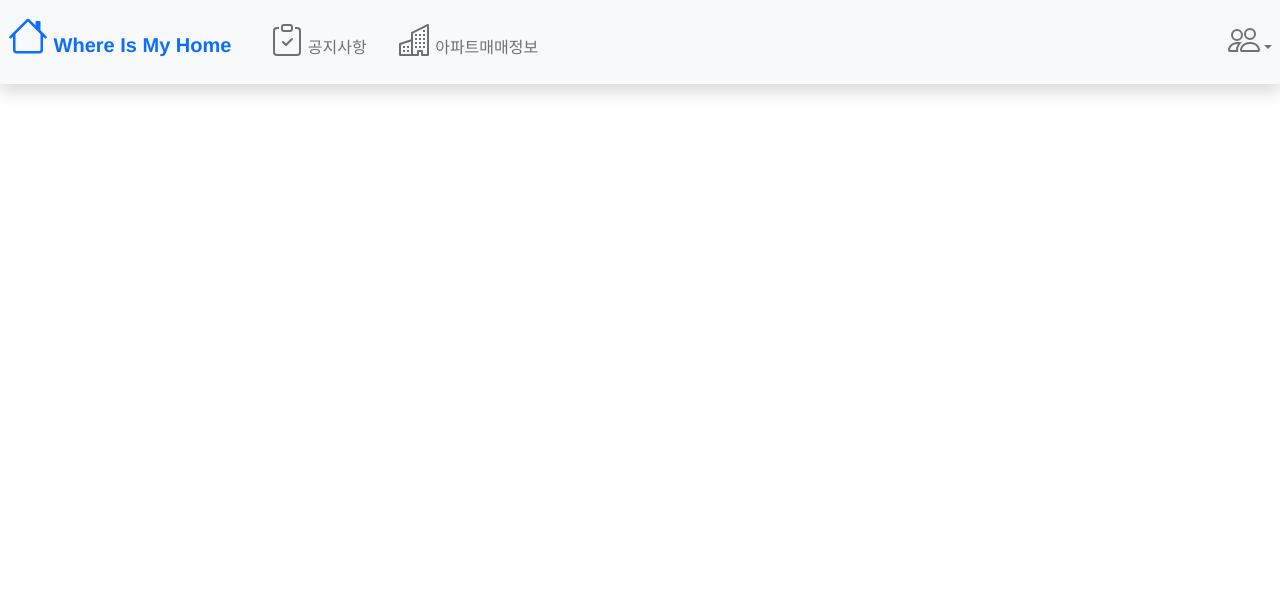
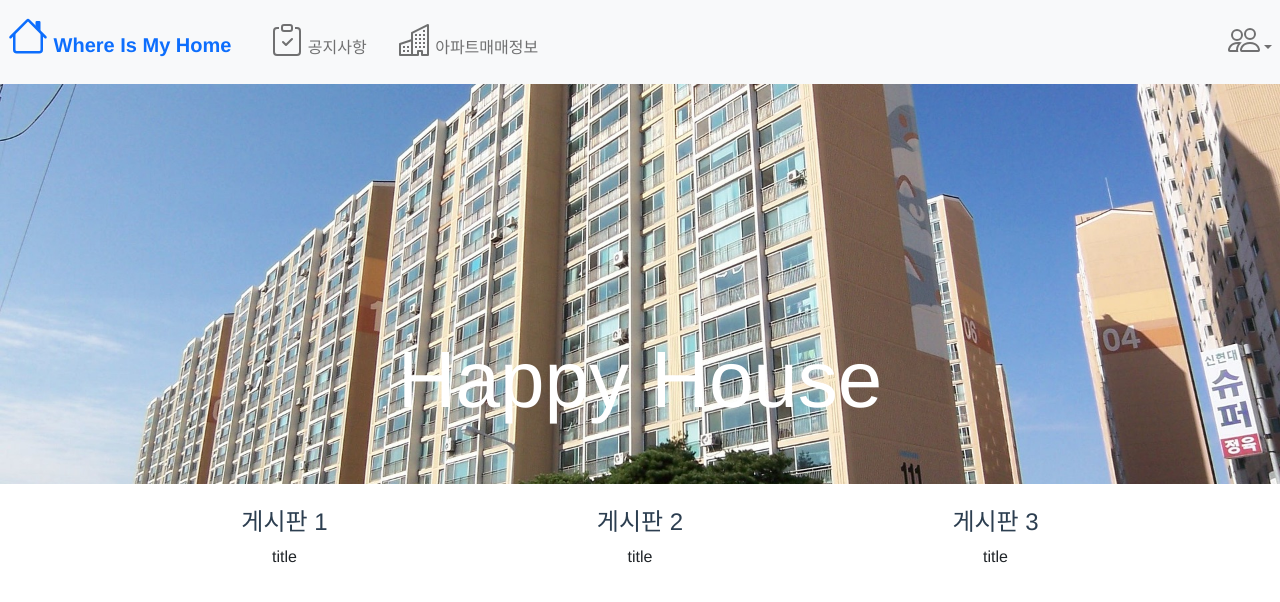
Before and after one commit to vertical-brothers/WhereisMyHome_Front, a Vue app in the folder front/: page /admin in a window 1280 px wide. Shown: the top 602 px of the page. Built offline with nearby package versions, Linux system fonts and the light colour scheme.

Commit message:
feature [2022-11-24] admin 페이지

```diff
--- a/front/package.json
+++ b/front/package.json
@@ -13,9 +13,11 @@
     "axios": "^1.1.3",
     "bootstrap": "^5.2.2",
     "bootstrap-vue": "^2.23.1",
+    "chart.js": "^3.9.1",
     "core-js": "^3.8.3",
     "jwt-decode": "^3.1.2",
     "vue": "^2.7.14",
+    "vue-chartjs": "^4.1.2",
     "vue-router": "^3.5.1",
     "vuex": "^3.6.2"
   },
--- /dev/null
+++ b/front/src/api/log.js
@@ -0,0 +1,12 @@
+import { apiInstance } from "@/api/index.js";
+
+const api = apiInstance();
+// const house = apiInstance();
+
+async function addLog(aptCode, success, fail) {
+  await api.post(`/log/apartlog/${aptCode}`).then(success).catch(fail);
+}
+function getLog(success, fail) {
+  api.get(`/log/apartlog`).then(success).catch(fail);
+}
+export { addLog, getLog };
--- /dev/null
+++ b/front/src/components/admin/AdminHome.vue
@@ -0,0 +1,87 @@
+<template>
+  <!--검색 carousel 시작 -->
+  <div id="carouselExampleCaptions" class="carousel" data-bs-ride="carousel">
+    <div class="carousel-inner" style="background-color: rgb(54, 54, 54)">
+      <div class="carousel-item active">
+        <img
+          style="object-fit: cover"
+          src="@/assets/home_apartment.jpg"
+          class="d-block w-100"
+          height="400"
+        />
+        <div class="carousel-caption d-flex flex-column align-items-center">
+          <div class="display-1 mb-3">Happy House</div>
+        </div>
+      </div>
+    </div>
+    <!--검색 carousel 끝 -->
+    <!--게시판 시작-->
+    <div class="col-md-12 d-flex justify-content-center mt-4">
+      <div class="row row-cols-3 col-md-10">
+        <div class="rounded">
+          <h4 class>게시판 1</h4>
+          <table class="table rounded">
+            <tr>
+              title
+            </tr>
+          </table>
+        </div>
+        <div>
+          <h4>게시판 2</h4>
+          <table class="table rounded">
+            <tr>
+              title
+            </tr>
+          </table>
+        </div>
+        <div>
+          <h4>게시판 3</h4>
+          <table class="table rounded">
+            <tr>
+              title
+            </tr>
+          </table>
+        </div>
+      </div>
+    </div>
+    <!--게시판 끝-->
+  </div>
+</template>
+
+<script>
+export default {
+  name: "AdminHome",
+  data() {
+    return {
+      thumbNail: require("@/assets/home_apartment.jpg"),
+      keyword: "",
+
+      selected: null,
+      options: [
+        { value: null, text: "검색 조건" },
+        { value: "dongName", text: "동 이름" },
+        { value: "apartmentName", text: "아파트 이름" },
+      ],
+    };
+  },
+  methods: {},
+};
+</script>
+
+<!-- Add "scoped" attribute to limit CSS to this component only -->
+<style scoped>
+h3 {
+  margin: 40px 0 0;
+}
+ul {
+  list-style-type: none;
+  padding: 0;
+}
+li {
+  display: inline-block;
+  margin: 0 10px;
+}
+a {
+  color: #42b983;
+}
+</style>
--- a/front/src/components/apt/info/AptOverlay.vue
+++ b/front/src/components/apt/info/AptOverlay.vue
@@ -205,6 +205,7 @@ import { mapState, mapMutations, mapActions } from "vuex";
 import { checkStar, writeStarApi, deleteStar } from "@/api/star.js";
 import ReviewModal from "@/components/apt/info/ReviewModal.vue";
 import WriteModal from "@/components/apt/info/WriteModal.vue";
+import { addLog } from "@/api/log.js";
 const aptDetailStore = "aptDetailStore";
 const mainStore = "mainStore";
 const aptReviewStore = "aptReviewStore";
@@ -350,6 +351,17 @@ export default {
         // 클릭시 화면 우측 오버레이 생성 이벤트 부착
         // 그 후 지도 중심 이동
         kakao.maps.event.addListener(this.markerLocal[i], "click", () => {
+          console.log("add log start");
+          addLog(
+            h.aptCode,
+            ({ data }) => {
+              console.log("로그 추가", data);
+              console.log("add log");
+            },
+            (error) => {
+              console.log(error);
+            }
+          );
           this.showDetail(h.aptCode);
           this.mapCenterMove(h.lat, h.lng, 3);
         });
--- a/front/src/components/apt/map/KakaoMap.vue
+++ b/front/src/components/apt/map/KakaoMap.vue
@@ -7,6 +7,7 @@
 import { KAKAO_MAP_KEY } from "@/config";
 import { mapActions, mapMutations, mapState } from "vuex";
 import { checkStar, writeStarApi, deleteStar } from "@/api/star.js";
+import { addLog } from "@/api/log.js";
 const aptDetailStore = "aptDetailStore";
 const mainStore = "mainStore";
 const aptReviewStore = "aptReviewStore";
@@ -184,6 +185,16 @@ export default {
         // 클릭시 화면 우측 오버레이 생성 이벤트 부착
         // 그 후 지도 중심 이동
         kakao.maps.event.addListener(this.markerLocal[i], "click", () => {
+          addLog(
+            h.aptCode,
+            ({ data }) => {
+              console.log("로그 추가", data);
+            },
+            (error) => {
+              console.log(error);
+            }
+          );
+
           this.showDetail(h.aptCode);
           this.mapCenterMove(h.lat, h.lng, 3);
         });
--- a/front/src/router/index.js
+++ b/front/src/router/index.js
@@ -5,6 +5,7 @@ import BoardView from "@/views/BoardView.vue";
 import UserView from "@/views/UserView.vue";
 import AptView from "@/views/AptView.vue";
 import StarView from "@/views/StarView.vue";
+import AdminView from "@/views/AdminView";
 
 import MainHome from "@/components/home/MainHome.vue";
 import BoardList from "@/components/board/BoardList.vue";
@@ -125,6 +126,11 @@ const routes = [
       },
     ],
   },
+  {
+    path: "/admin",
+    name: "admin",
+    component: AdminView,
+  },
 ];
 
 const router = new VueRouter({
--- /dev/null
+++ b/front/src/store/modules/adminStore.js
@@ -0,0 +1,6 @@
+const adminStore = {
+  namespaced: true,
+  state: {},
+  mutations: {},
+};
+export default adminStore;
--- /dev/null
+++ b/front/src/views/AdminView.vue
@@ -0,0 +1,18 @@
+<template>
+  <div class="home">
+    <!-- <router-view></router-view> -->
+    <admin-home />
+  </div>
+</template>
+
+<script>
+import AdminHome from "@/components/admin/AdminHome.vue";
+
+export default {
+  components: { AdminHome },
+  name: "AdminView",
+  comments: {
+    AdminHome,
+  },
+};
+</script>
```
Also changed, not shown: front/src/components/admin/sub/AdminTotalUser.vue (added, +15 -0 lines), 1 other file (tests, documents, lock files or other folders).
